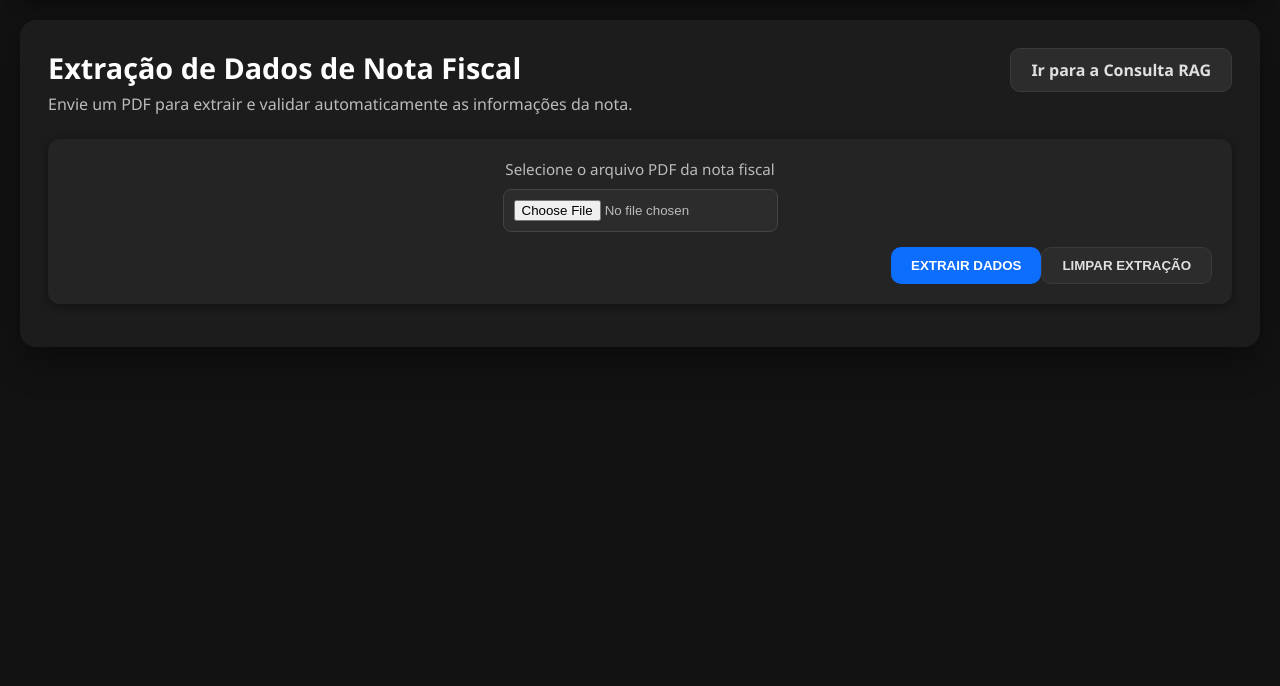
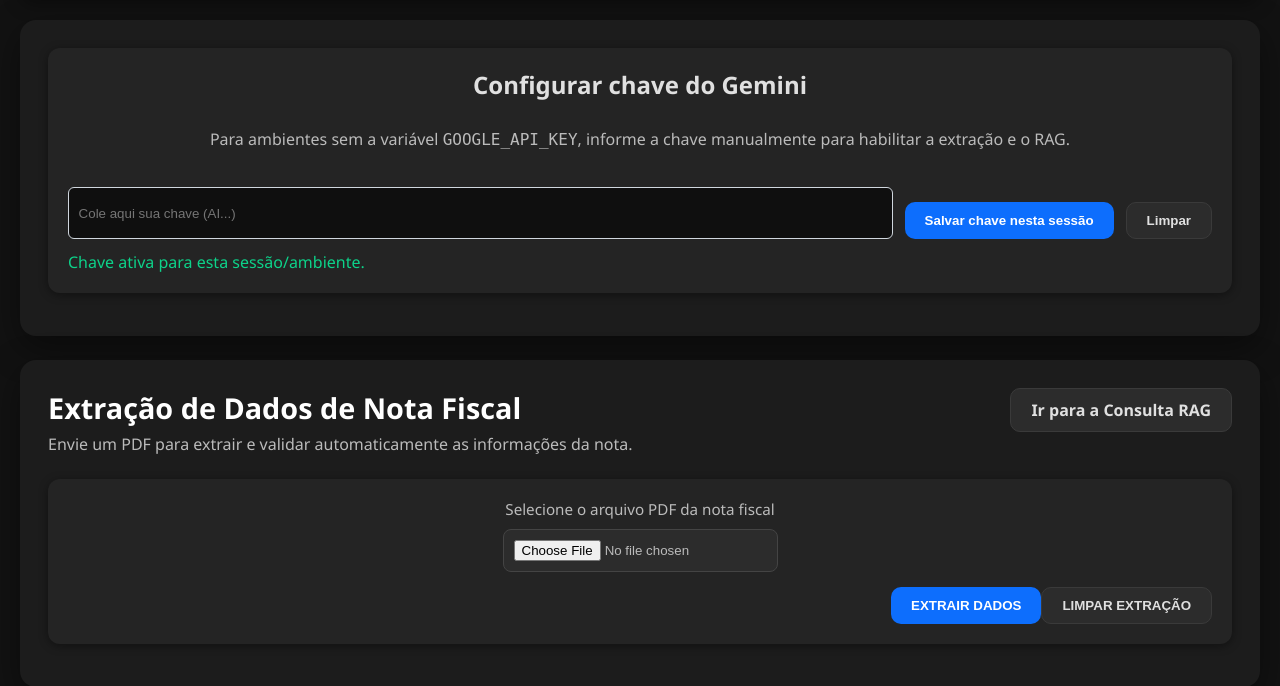
Before and after one commit to muddyorc/Leitor_Nota_IA, a Flask app: page / in a window 1280 px wide. Shown: the part 100-786 px from the top of the page. Run offline with Flask 3, Linux system fonts and the light colour scheme.

Commit message:
Atualizações gerais: correções, ajustes de dependências, melhorias de interface e documentação

```diff
--- a/agents/consulta_rag/processador.py
+++ b/agents/consulta_rag/processador.py
@@ -69,6 +69,7 @@
         chroma_client=None,
         embed_model=None,
         enable_chroma: bool | None = None,
+        api_key_resolver: Callable[[], str | None] | None = None,
     ):
         self._session_factory = session_factory
         self.persist_agent = PersistenciaAgent(session_factory)
@@ -76,6 +77,7 @@
         self._chroma_client = chroma_client
         self._embed_model = embed_model
         self._llm_callable = llm_callable or responder_pergunta_com_llm
+        self._api_key_resolver = api_key_resolver
 
         if enable_chroma is None:
             enable_chroma = CHROMA_AVAILABLE
@@ -439,7 +441,8 @@
             f"Se os dados não forem suficientes, informe que a resposta não pode ser encontrada."
         )
         # Reutiliza a função de consulta ao Gemini configurada para respostas textuais.
-        resposta = self._llm_callable(prompt)
+        api_key = self._resolve_api_key()
+        resposta = self._llm_callable(prompt, api_key=api_key)
         return resposta or "Falha ao gerar resposta via LLM."
 
     def _responder_pergunta_estruturada(self, pergunta: str | None) -> str | None:
@@ -912,8 +915,17 @@
             f"Responda a seguinte pergunta do usuário: {pergunta}\n\n"
             f"Se os dados não forem suficientes, informe que a resposta não pode ser encontrada."
         )
-        resposta = self._llm_callable(prompt)
+        api_key = self._resolve_api_key()
+        resposta = self._llm_callable(prompt, api_key=api_key)
         return resposta or "Falha ao gerar resposta via LLM."
+
+    def _resolve_api_key(self) -> str | None:
+        if not self._api_key_resolver:
+            return None
+        try:
+            return self._api_key_resolver()
+        except Exception:
+            return None
 
     # ---------------- Index script helper (opcional) ----------------
     def indexar_movimentos_para_chroma(self, k_batch: int = 1000):
--- a/app.py
+++ b/app.py
@@ -4,9 +4,9 @@
 from datetime import datetime
 from decimal import Decimal, InvalidOperation
 
-from flask import Flask, flash, jsonify, redirect, render_template, request, url_for
+from flask import Flask, flash, jsonify, redirect, render_template, request, session, url_for
 from sqlalchemy import or_
-from config.settings import UPLOAD_FOLDER
+from config.settings import GOOGLE_API_KEY, UPLOAD_FOLDER
 from agents.AgenteExtracao.parser_service import extrair_texto_pdf
 from agents.AgenteExtracao.ia_service import extrair_dados_com_llm
 from agents.AgenteExtracao.utils import gerar_parcela_padrao
@@ -22,8 +22,11 @@
 app.config['UPLOAD_FOLDER'] = UPLOAD_FOLDER
 app.secret_key = os.getenv("FLASK_SECRET_KEY", "dev-secret-key")
 
+def _resolve_api_key() -> str | None:
+    return session.get("gemini_api_key") or GOOGLE_API_KEY
+
 persistencia_agent = PersistenciaAgent()
-consulta_agent = ConsultaRagAgent()  # ✅ nova instância do agente de consulta
+consulta_agent = ConsultaRagAgent(api_key_resolver=_resolve_api_key)  # ✅ nova instância do agente de consulta
 
 def _parse_decimal(valor: str | None) -> Decimal | None:
     if not valor:
@@ -68,6 +71,31 @@
     tokens = [item.strip() for item in re.split(r"[\s,]+", value) if item.strip()]
     return tokens
 
+
+@app.route('/configurar_api_key', methods=['POST'])
+def configurar_api_key():
+    try:
+        payload = request.get_json(force=True)
+    except Exception:
+        return {"error": "JSON inválido"}, 400
+
+    chave = ""
+    if isinstance(payload, dict):
+        chave = (payload.get('apiKey') or '').strip()
+
+    if not chave:
+        session.pop('gemini_api_key', None)
+        return {"mensagem": "Chave removida. Defina GOOGLE_API_KEY ou informe uma nova chave."}, 200
+
+    session['gemini_api_key'] = chave
+    session.permanent = True
+    return {"mensagem": "Chave configurada para esta sessão."}, 200
+
+
+@app.route('/status_api_key', methods=['GET'])
+def status_api_key():
+    return {"hasKey": bool(_resolve_api_key())}
+
 @app.route('/')
 def index():
     return render_template('index.html')
@@ -81,11 +109,21 @@
     if file.filename == '' or not file.filename.lower().endswith('.pdf'):
         return {"error": "Arquivo inválido"}, 400
 
+    api_key = _resolve_api_key()
+    if not api_key:
+        return {
+            "error": "Configure a chave do Gemini antes de extrair.",
+            "detalhes": "Defina GOOGLE_API_KEY ou informe sua chave na interface.",
+        }, 400
+
     texto_pdf = extrair_texto_pdf(file)
     if not texto_pdf:
         return {"error": "Não foi possível extrair texto do PDF"}, 500
 
-    raw_json_str = extrair_dados_com_llm(texto_pdf)
+    try:
+        raw_json_str = extrair_dados_com_llm(texto_pdf, api_key=api_key)
+    except RuntimeError as exc:
+        return {"error": str(exc)}, 400
     if not raw_json_str:
         return {"error": "Falha na comunicação com Gemini"}, 500
 
@@ -150,6 +188,12 @@
 
     if not pergunta or not isinstance(pergunta, str):
         return {"error": "Pergunta inválida"}, 400
+
+    if not _resolve_api_key():
+        return {
+            "error": "Configure a chave do Gemini para executar consultas RAG.",
+            "detalhes": "Use a seção 'Configurar chave do Gemini' ou a variável GOOGLE_API_KEY.",
+        }, 400
 
     try:
         if modo == 'semantico':
--- a/requirements.txt
+++ b/requirements.txt
@@ -13,6 +13,7 @@
 psycopg2-binary>=2.9,<2.11
 pytest>=7.4,<9
 gunicorn>=22.0,<23
+posthog>=2.4,<6  # compatível com telemetria do ChromaDB
 
 # -----------------------
 # Dependências para RAG (Etapa 3)
--- a/static/css/style.css
+++ b/static/css/style.css
@@ -330,6 +330,44 @@
   font-size: 0.95rem;
 }
 
+.key-panel {
+  margin-bottom: 1.5rem;
+}
+
+.key-card {
+  display: flex;
+  flex-direction: column;
+  gap: 0.75rem;
+}
+
+.key-actions {
+  display: flex;
+  flex-wrap: wrap;
+  gap: 0.75rem;
+}
+
+.key-actions input {
+  flex: 1;
+  min-width: 220px;
+  padding: 0.6rem;
+  border: 1px solid #d0d7de;
+  border-radius: 6px;
+  background: #0f0f0f;
+  color: #f3f3f3;
+}
+
+#apiKeyStatus[data-status="ok"] {
+  color: #0dd38a;
+}
+
+#apiKeyStatus[data-status="alerta"] {
+  color: #f0a500;
+}
+
+#apiKeyStatus[data-status="erro"] {
+  color: #ff6b6b;
+}
+
 button.primary {
   background: #198754;
 }
--- /dev/null
+++ b/static/js/api_key.js
@@ -0,0 +1,71 @@
+document.addEventListener("DOMContentLoaded", () => {
+  const input = document.getElementById("apiKeyInput");
+  const salvarBtn = document.getElementById("salvarApiKey");
+  const limparBtn = document.getElementById("limparApiKey");
+  const statusEl = document.getElementById("apiKeyStatus");
+
+  if (!input || !salvarBtn || !limparBtn) {
+    return;
+  }
+
+  const setStatus = (texto, tipo = "info") => {
+    if (!statusEl) {
+      return;
+    }
+    statusEl.textContent = texto;
+    statusEl.dataset.status = tipo;
+  };
+
+  const atualizarIndicador = async () => {
+    try {
+      const resp = await fetch("/status_api_key");
+      if (!resp.ok) {
+        setStatus("Não foi possível verificar a chave (status).", "erro");
+        return;
+      }
+      const data = await resp.json();
+      if (data.hasKey) {
+        setStatus("Chave ativa para esta sessão/ambiente.", "ok");
+      } else {
+        setStatus("Nenhuma chave configurada. Cole a sua ou defina GOOGLE_API_KEY.", "alerta");
+      }
+    } catch (error) {
+      console.error(error);
+      setStatus("Erro ao verificar chave.", "erro");
+    }
+  };
+
+  const enviarChave = async (valor) => {
+    try {
+      const resp = await fetch("/configurar_api_key", {
+        method: "POST",
+        headers: { "Content-Type": "application/json" },
+        body: JSON.stringify({ apiKey: valor }),
+      });
+      const data = await resp.json();
+      if (!resp.ok) {
+        setStatus(data.error || "Falha ao configurar a chave.", "erro");
+        return;
+      }
+      setStatus(data.mensagem || "Chave atualizada.", valor ? "ok" : "alerta");
+      if (!valor && input) {
+        input.value = "";
+      }
+    } catch (error) {
+      console.error(error);
+      setStatus("Erro ao atualizar a chave.", "erro");
+    } finally {
+      atualizarIndicador();
+    }
+  };
+
+  salvarBtn.addEventListener("click", () => {
+    enviarChave(input.value.trim());
+  });
+
+  limparBtn.addEventListener("click", () => {
+    enviarChave("");
+  });
+
+  atualizarIndicador();
+});
--- a/templates/consulta.html
+++ b/templates/consulta.html
@@ -3,6 +3,7 @@
 {% block title %}Consulta RAG{% endblock %}
 
 {% block content %}
+{% include "partials/api_key_form.html" %}
 <section class="panel">
   <div class="panel-header">
     <div>
--- a/templates/index.html
+++ b/templates/index.html
@@ -3,6 +3,7 @@
 {% block title %}Extração de Dados{% endblock %}
 
 {% block content %}
+{% include "partials/api_key_form.html" %}
 <section class="panel">
   <div class="panel-header">
     <div>
--- a/templates/layout.html
+++ b/templates/layout.html
@@ -37,6 +37,7 @@
       {% block content %}{% endblock %}
     </main>
   </div>
+  <script src="{{ url_for('static', filename='js/api_key.js') }}" defer></script>
   {% block extra_js %}{% endblock %}
 </body>
 </html>
--- /dev/null
+++ b/templates/partials/api_key_form.html
@@ -0,0 +1,14 @@
+<section class="panel key-panel">
+  <div class="card key-card">
+    <h2>Configurar chave do Gemini</h2>
+    <p class="page-subtitle">
+      Para ambientes sem a variável <code>GOOGLE_API_KEY</code>, informe a chave manualmente para habilitar a extração e o RAG.
+    </p>
+    <div class="key-actions">
+      <input type="password" id="apiKeyInput" placeholder="Cole aqui sua chave (AI...)">
+      <button type="button" id="salvarApiKey">Salvar chave nesta sessão</button>
+      <button type="button" id="limparApiKey" class="link-button secondary">Limpar</button>
+    </div>
+    <p id="apiKeyStatus" class="mensagem"></p>
+  </div>
+</section>
```
Also changed, not shown: MANUAL_ACESSO.md (added, +37 -0 lines), agents/AgenteExtracao/ia_service.py (+17 -3 lines), tests/test_app_endpoint.py (+9 -3 lines), tests/test_consulta_rag_agent.py (+2 -2 lines), README.md.
